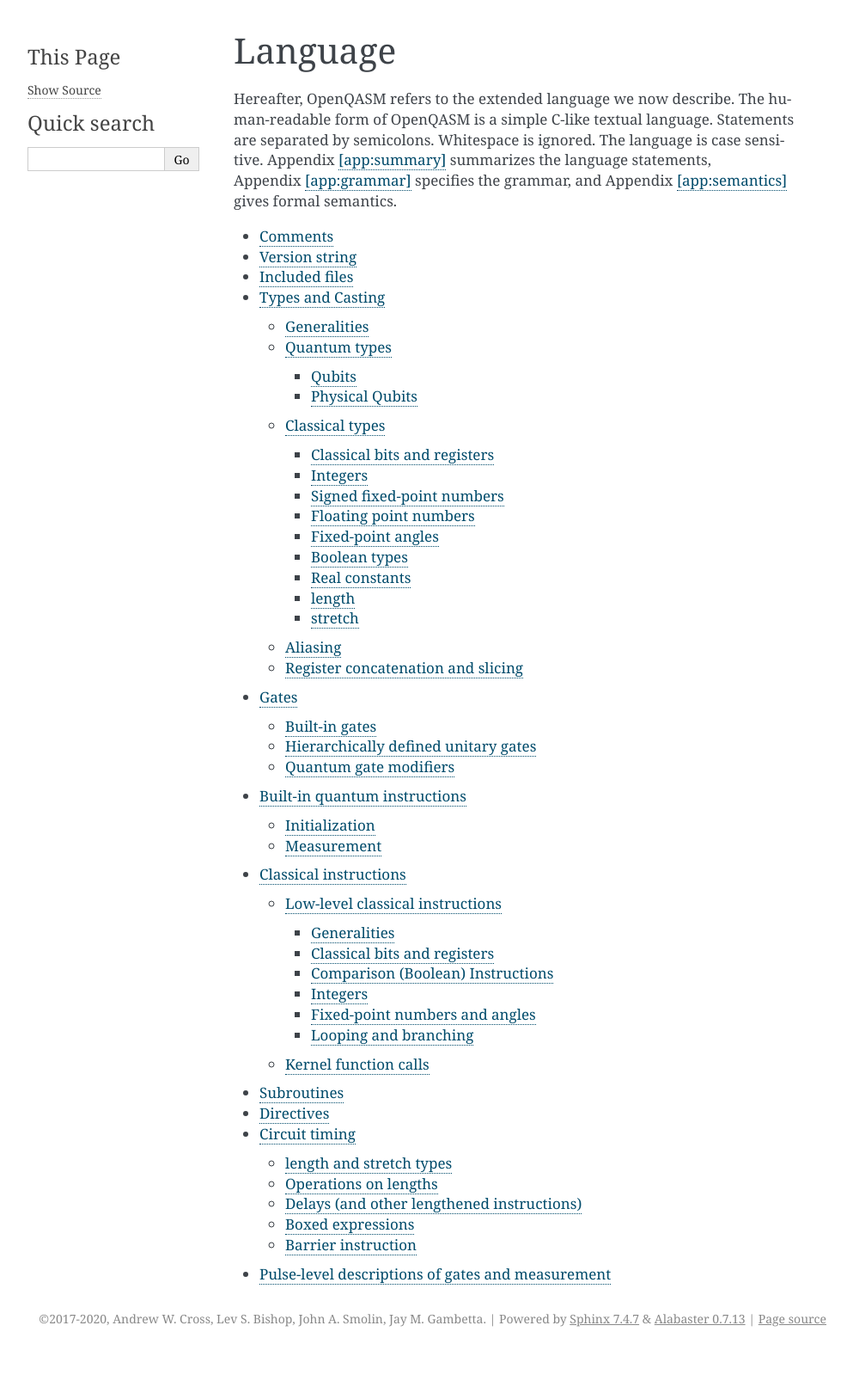
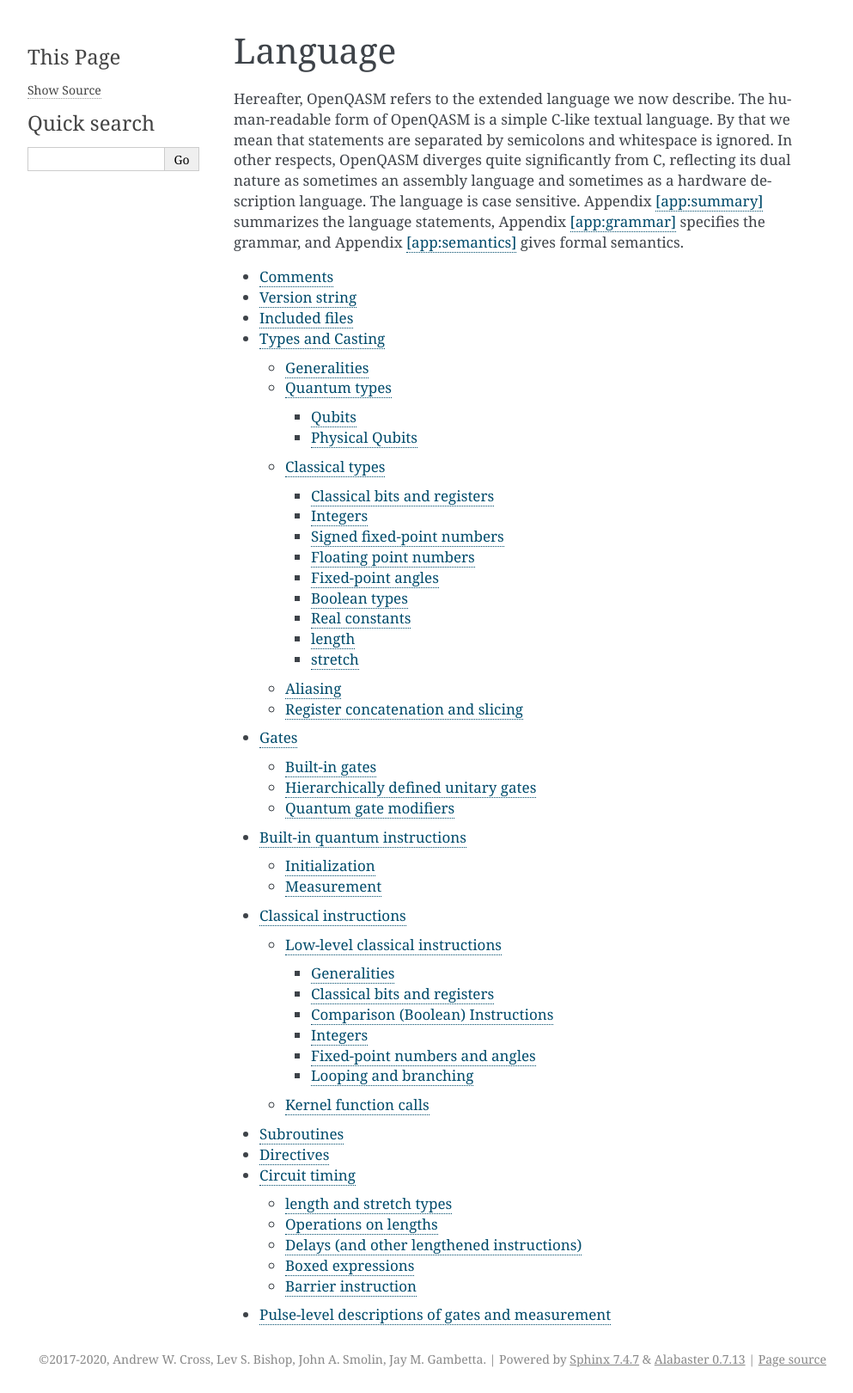
Before and after one commit to openqasm/openqasm, a Sphinx documentation site: the page built from source/language/index.rst, in a window 1280 px wide. Shown: the whole page at 86% size, without its empty margins (148-1141 px from the left). Built offline with Sphinx 7.4.7, drawn with Linux system fonts in a browser that asks for light colours; before the commit the page ends 1573 px from its top, so only the background shows below that.

Commit message:
Clarify what we mean by "C-like".

```diff
--- a/source/language/index.rst
+++ b/source/language/index.rst
@@ -4,12 +4,15 @@ Language
 ========
 
 Hereafter, OpenQASM refers to the extended language we now describe. The
-human-readable form of OpenQASM is a simple C-like textual language.
-Statements are separated by semicolons. Whitespace is ignored. The
-language is case sensitive. Appendix `[app:summary] <#app:summary>`__
-summarizes the language statements,
-Appendix `[app:grammar] <#app:grammar>`__ specifies the grammar, and
-Appendix `[app:semantics] <#app:semantics>`__ gives formal semantics.
+human-readable form of OpenQASM is a simple C-like textual language. By
+that we mean that statements are separated by semicolons and whitespace
+is ignored. In other respects, OpenQASM diverges quite significantly from
+C, reflecting its dual nature as sometimes an assembly language and
+sometimes as a hardware description language. The language is case
+sensitive. Appendix `[app:summary] <#app:summary>`__ summarizes the
+language statements, Appendix `[app:grammar] <#app:grammar>`__ specifies
+the grammar, and Appendix `[app:semantics] <#app:semantics>`__ gives formal
+semantics.
 
 .. toctree::
 
```
